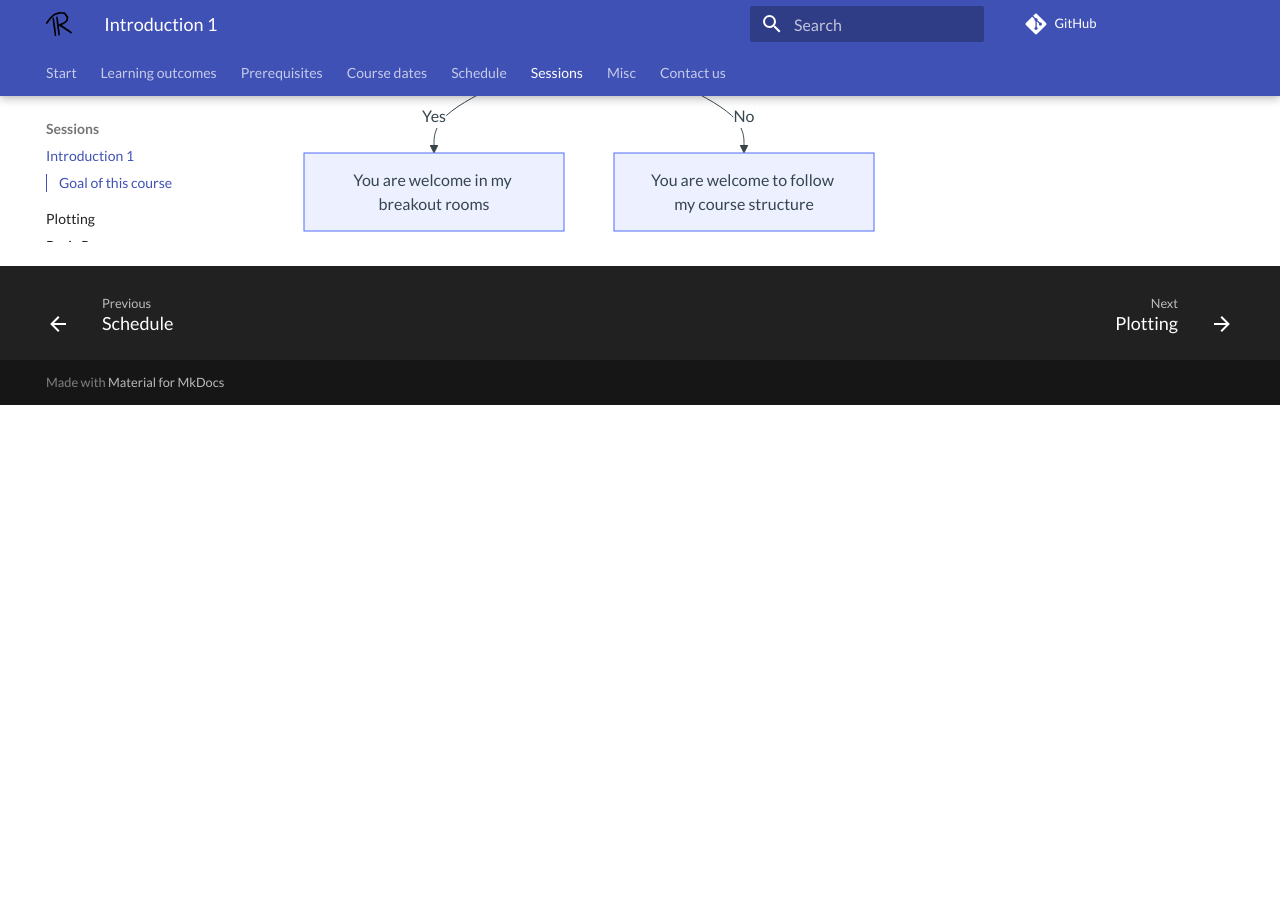
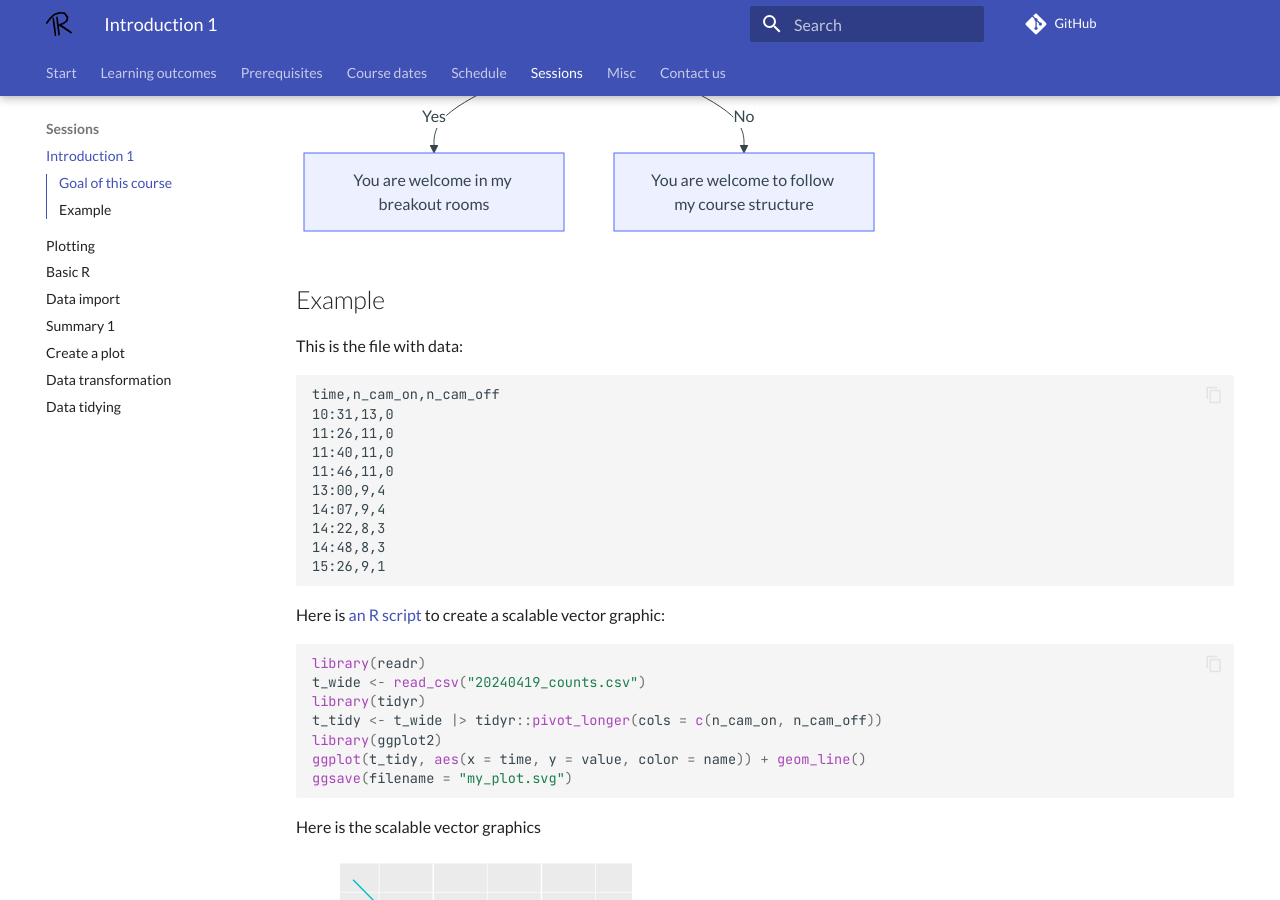
Before and after one commit to richelbilderbeek/create_plot_using_ggplot2_course, an MkDocs documentation site: the page built from docs/introduction_1/README.md, in a window 1280 px wide and 900 px high, scrolled down 678 px. Built offline with MkDocs 1.6.1 and Material for MkDocs 9.7.7, drawn with Linux system fonts in a browser that asks for light colours; comment, search, counter and statistics services are not loaded; before the commit the page ends 1083 px from its top, so only the background shows below that.

Commit message:
Add example

````diff
--- a/docs/introduction_1/README.md
+++ b/docs/introduction_1/README.md
@@ -28,3 +28,36 @@ flowchart TD
   do_you_want_to_try_yourself --> |Yes| work_in_breakout_rooms
   do_you_want_to_try_yourself --> |No| follow_the_course
 ```
+
+## Example
+
+This is the file with data:
+
+```text
+time,n_cam_on,n_cam_off
+10:31,13,0
+11:26,11,0
+11:40,11,0
+11:46,11,0
+13:00,9,4
+14:07,9,4
+14:22,8,3
+14:48,8,3
+15:26,9,1
+```
+
+Here is [an R script](create_plot.R) to create a scalable vector graphic:
+
+```r
+library(readr)
+t_wide <- read_csv("20240419_counts.csv")
+library(tidyr)
+t_tidy <- t_wide |> tidyr::pivot_longer(cols = c(n_cam_on, n_cam_off))
+library(ggplot2)
+ggplot(t_tidy, aes(x = time, y = value, color = name)) + geom_line()
+ggsave(filename = "my_plot.svg")
+```
+
+Here is the scalable vector graphics
+
+![My plot](my_plot.svg)
````
Also changed, not shown: docs/introduction_1/20240419_counts.csv (added, +10 -0 lines), docs/introduction_1/my_plot.svg (added), 1 other file.
